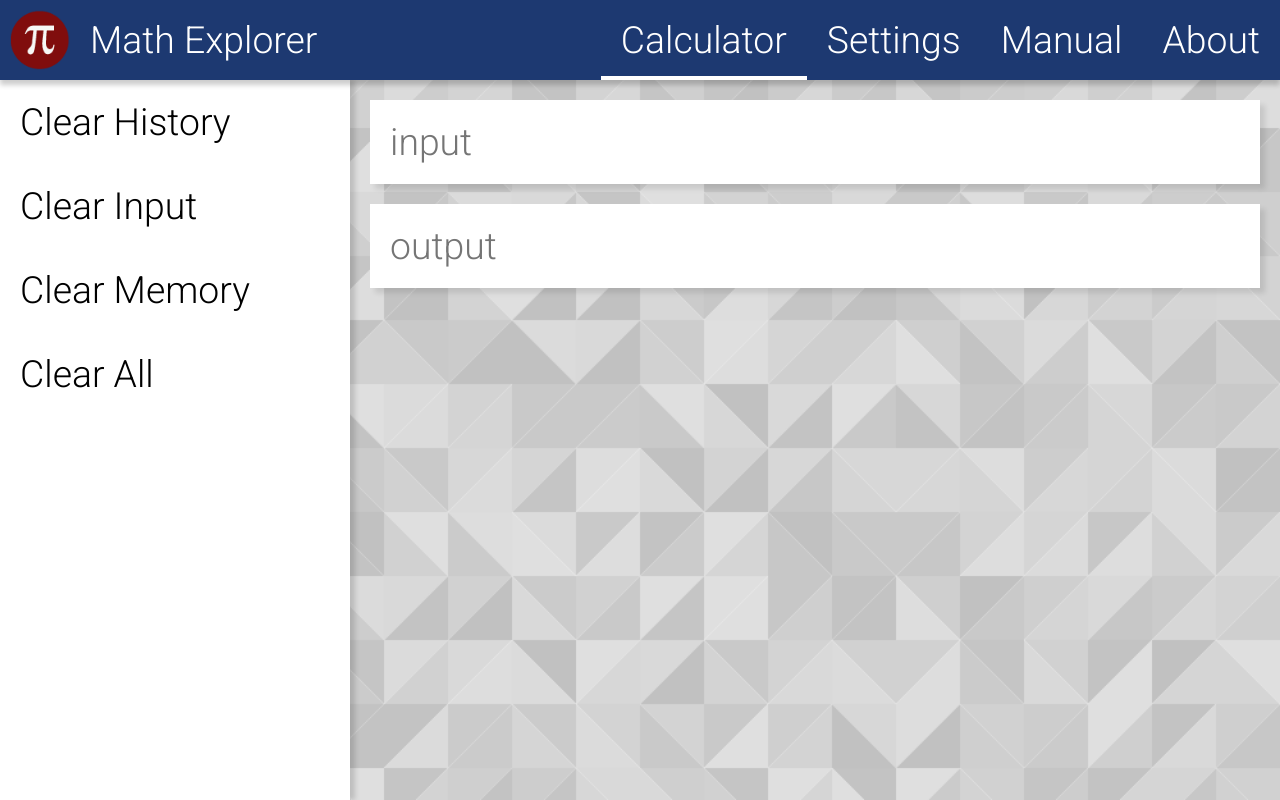
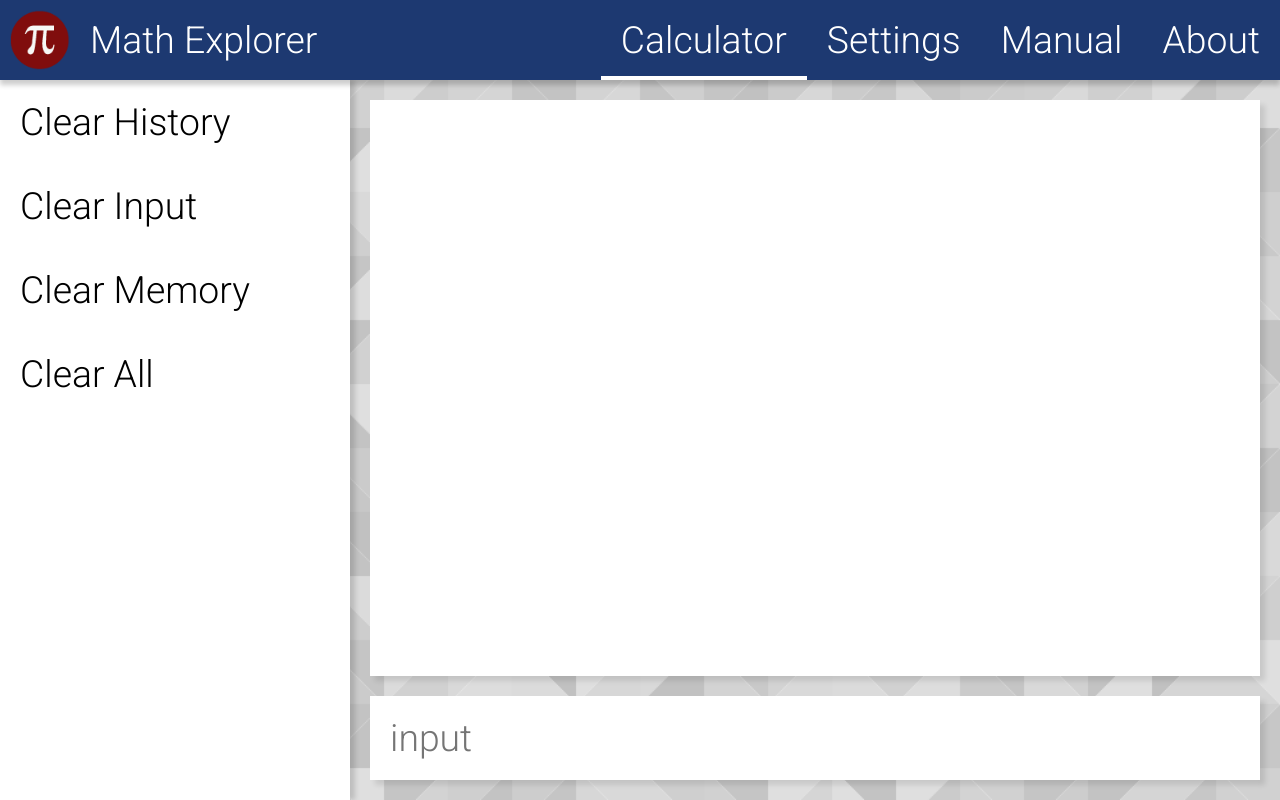
Before and after one commit to behrenle/Math-Explorer, a React (Create React App) app: page /#/ in a window 1280 px wide. Built offline with nearby package versions, Linux system fonts and the light colour scheme; what @behrenle/number-drive would draw is missing.

Commit message:
AdvancedInputForm

```diff
--- /dev/null
+++ b/src/components/views/calculator/AdvancedInputForm.tsx
@@ -0,0 +1,101 @@
+import React from "react";
+import styled from "styled-components";
+import {useSelector} from "react-redux";
+import {RootState} from "../../../store";
+import InputField from "./InputField";
+import Card from "../../common/Card";
+
+const Container = styled.div`
+    padding: 20px;
+    display: grid;
+    overflow: hidden;
+    grid-template-rows: 1fr auto;
+    grid-gap: 20px;
+`;
+
+const MathHistoryContainer = styled.div`
+    display: flex;
+    flex-direction: column;
+    justify-content: flex-end;
+`;
+
+const MathHistoryContainerWrapper = styled(Card)`
+    overflow-y: auto;
+    -ms-overflow-style: none;
+
+    &::-webkit-scrollbar {
+        display: none;
+    }
+`;
+
+const MathHistoryItemContainer = styled.div`
+    display: grid;
+    grid-template-columns: 80px auto 1fr;
+    grid-template-rows: auto auto;
+    grid-gap: 20px;
+    padding: 20px;
+    border-bottom: 1px solid rgba(0, 0, 0, 0.25);
+`;
+
+const MathHistoryItemLineCounter = styled.div`
+    grid-row: span 2;
+    opacity: 0.4;
+    user-select: none;
+`;
+
+const MathHistoryItemLabel = styled.div`
+    text-align: right;
+    font-weight: 300;
+    font-size: 20pt;
+    align-self: center;
+`;
+
+interface MathHistoryItemProps {
+    index: number,
+    input: string,
+    output: string
+}
+
+const MathHistoryItem: React.FC<MathHistoryItemProps> = ({index,input, output}) => {
+    return (
+        <MathHistoryItemContainer>
+            <MathHistoryItemLineCounter>
+                #{index + 1}
+            </MathHistoryItemLineCounter>
+            <MathHistoryItemLabel>input</MathHistoryItemLabel>
+            <span> {input}</span>
+            <MathHistoryItemLabel>output</MathHistoryItemLabel>
+            <span> {output}</span>
+        </MathHistoryItemContainer>
+    );
+}
+
+const MathHistory: React.FC<{ items: MathHistoryItemProps[] }> = ({items}) => {
+    return (
+        <MathHistoryContainerWrapper>
+            <MathHistoryContainer>
+                {
+                    items.map(item => <MathHistoryItem
+                        key={item.index}
+                        index={item.index}
+                        input={item.input}
+                        output={item.output}
+                    />)
+                }
+            </MathHistoryContainer>
+        </MathHistoryContainerWrapper>
+    )
+}
+
+const AdvancedInputForm: React.FC = () => {
+    const mathHistory = useSelector((state: RootState) => state.session.mathHistory);
+
+    return (
+        <Container>
+            <MathHistory items={mathHistory.map((item, i) => {return {...item, index: i}})}/>
+            <InputField/>
+        </Container>
+    )
+}
+
+export default AdvancedInputForm;
--- a/src/components/views/calculator/Calculator.tsx
+++ b/src/components/views/calculator/Calculator.tsx
@@ -2,6 +2,9 @@ import React from "react";
 import styled from "styled-components";
 import CalculatorSidebar from "./CalculatorSidebar";
 import SimpleInputForm from "./SimpleInputForm";
+import AdvancedInputForm from "./AdvancedInputForm";
+import {useSelector} from "react-redux";
+import {RootState} from "../../../store";
 
 const Container = styled.div`
     display: grid;
@@ -10,10 +13,21 @@ const Container = styled.div`
 `;
 
 const Calculator: React.FC = () => {
+    const advancedInputMode = useSelector((state: RootState) => state.settings.interfaceSettings.advancedInputMode);
+    const selectedInputForm = advancedInputMode == false ? <SimpleInputForm/> : <AdvancedInputForm/>
+    /*console.log("advancedInputMode", advancedInputMode)
+    if (advancedInputMode === true) {
+        console.log("advanced")
+        selectedInputForm = <AdvancedInputForm/>
+    } else {
+        console.log("simple")
+        selectedInphide version number in navbarutForm = <SimpleInputForm/>
+    }*/
+
     return (
         <Container>
-            <CalculatorSidebar />
-            <SimpleInputForm />
+            <CalculatorSidebar/>
+            {selectedInputForm}
         </Container>
     )
 }
--- a/src/components/views/settings/SettingsItem.tsx
+++ b/src/components/views/settings/SettingsItem.tsx
@@ -39,7 +39,7 @@ const SettingsItem: React.FC<Props> = ({label, options, value, setter}) => {
             <Label>{label}</Label>
             <Select value={value} onChange={changeHandler}>
                 {options.map((option, index) => (
-                    <option value={option.value || option.label} key={index}>{option.label}</option>
+                    <option value={option.value} key={index}>{option.label}</option>
                 ))}
             </Select>
         </Container>
```
